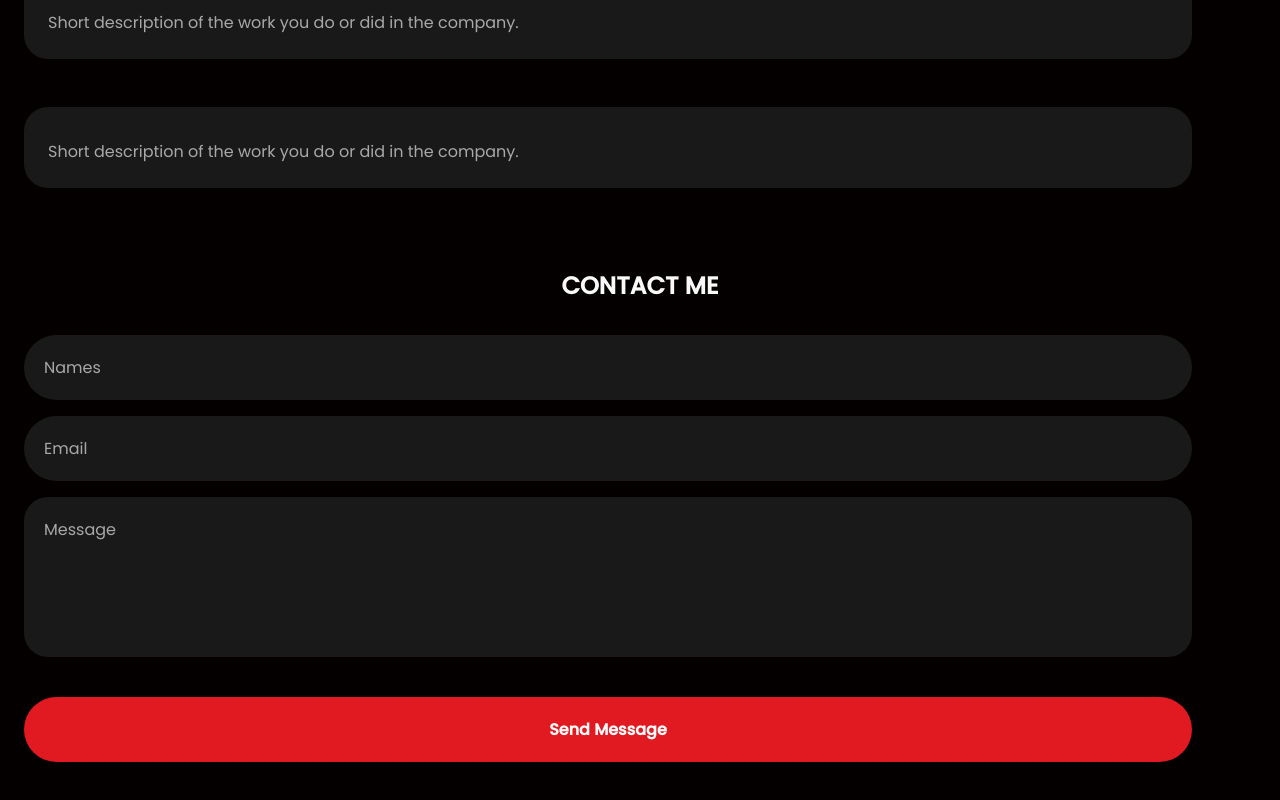
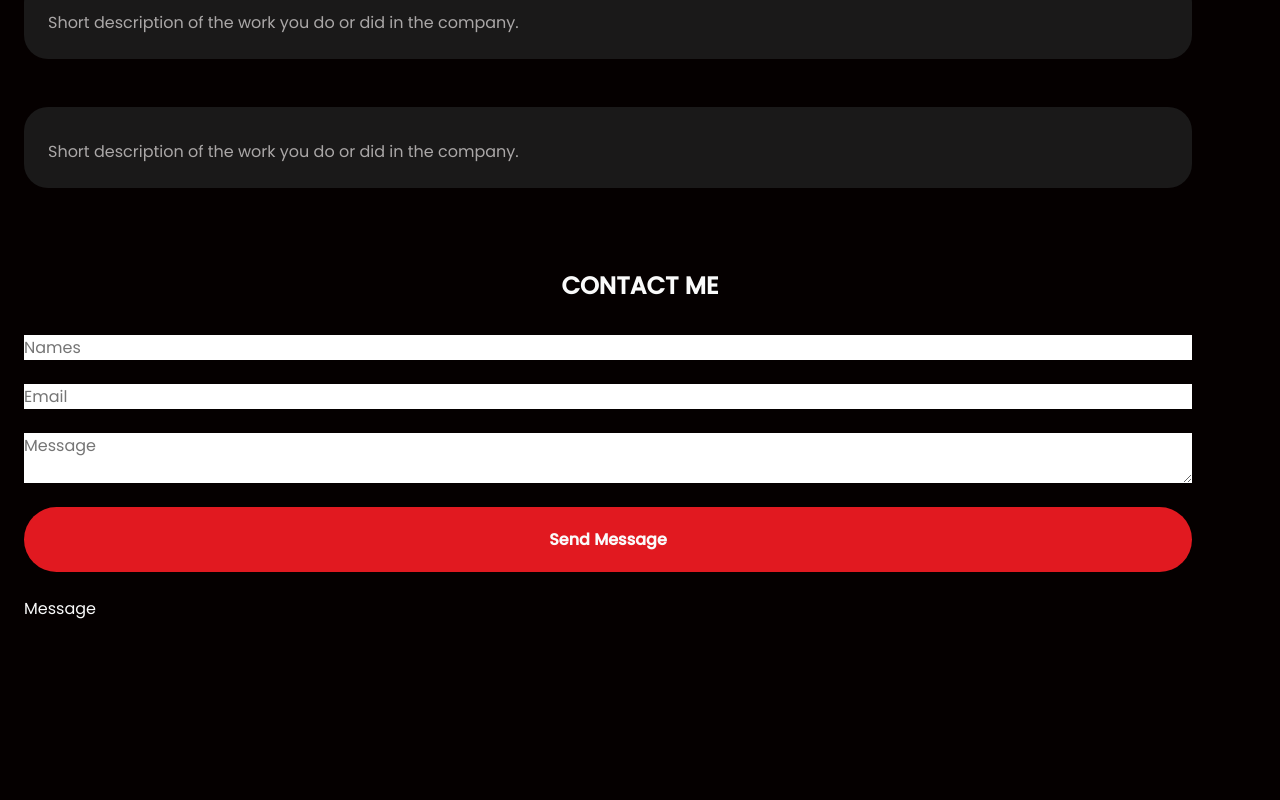
Before and after one commit to halimfahkri/WEB-FAKHRI, a plain HTML site: page index.html in a window 1280 px wide. Shown: the part 7081-7881 px from the top of the page. After the commit the page ends 7750 px from the top, so only its background shows below. Drawn offline with nearby package versions, Linux system fonts and the light colour scheme.

Commit message:
new summit

```diff
--- a/assets/css/styles.css
+++ b/assets/css/styles.css
@@ -519,47 +519,7 @@ img {
 }
 
 /*=============== CONTACT ===============*/
-.contact__group,
-.contact__form{
-  gap: 1rem;
-}
 
-.contact__form{
-  position: relative;
-}
-
-.contact__input{
-  background-color: var(--container-color);
-  padding: 1.25rem;
-  border-radius: 4rem;
-  color: var(--white-color);
-}
-
-.contact__input::placeholder{
-  color: var(--text-color);
-}
-
-.contact__input:autofill{
-  transition: background-color 6000s, color 6000s;
-}
-
-.contact__area{
-  height: 10rem;
-  border-radius: 1.5rem;
-  resize: none;
-}
-
-.contact__button{
-  margin-top: 1.5rem;
-  cursor: pointer;
-}
-
-.contact__message{
-  position: absolute;
-  left: 0;
-  bottom: 4.5rem;
-  font-size: var(--smaller-font-size);
-}
 
 /*=============== FOOTER ===============*/
 
--- a/index.html
+++ b/index.html
@@ -347,16 +347,16 @@
 
             <div class="contact__container container grid">
                <form action="" class="contact__form grid" id="contact-form">
-                  <div class="contact__group grid">
+                  <div class="content__group grid">
                      <input type="text" name="user_name" placeholder="Names" required class="contact__input">
                      <input type="email" name="user_email" placeholder="Email" required class="contact__input">
                   </div>
 
                   <textarea name="user_message" placeholder="Message" class="contact__input contact__area"></textarea>
 
-                  <button type="button" class="button contact__button">Send Message</button>
+                  <button type="submit" class="button contact__button">Send Message</button>
 
-                  <p class="contact__message" id="contact-message"></p>
+                  <p class="contact__message" id="contact-message">Message</p>
                </form>
             </div>
          </section>
@@ -374,7 +374,7 @@
       <script src=""></script>
 
       <!--=============== EMAIL JS ===============-->
-      <script src="https://cdn.jsdelivr.net/npm/@emailjs/browser@4/dist/email.min.js"></script>
+      <script src=""></script>
 
       <!--=============== MAIN JS ===============-->
       <script src="assets/js/main.js"></script>
```
